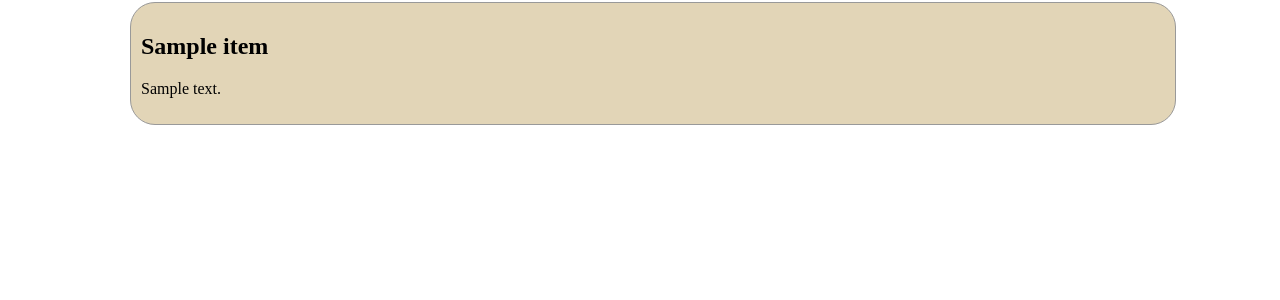
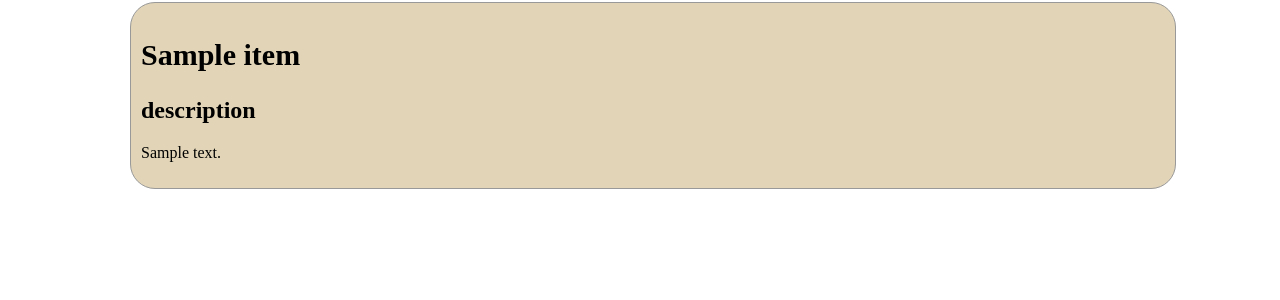
Before and after one commit to haistol/CatalogApp, a Flask app: a page that uses src/templates/item.html in a window 1280 px wide. Shown: the part 108-408 px from the top of the page. Run offline with Flask 2, Linux system fonts and the light colour scheme; tables that the repository leaves empty hold one stand-in row (values such as "Sample post"); parts of the project's set-up code (start-up, migrations or seed data) failed here and were passed over; some libraries are stand-ins or nearby versions.

Commit message:
add css styles to the item template

```diff
--- a/src/templates/item.html
+++ b/src/templates/item.html
@@ -1,13 +1,14 @@
 {% extends "base.html" %}
 {% block body %}
-		<div class = 'pane'>
-			<section>
-				<h2>{{item.name}}</h2>
-				<p>{{item.description}}</p>
+			<section class="pane">
+				<h1 id="item-name">{{item.name}}</h1>
+				<h2>description</h2>
+				<p id="itme-desc">{{item.description}}</p>
 				{% if user.user_id == item.user_id %}
-					<a href = "{{url_for('edit_category_item', category_name = category.name, item_name = item.name)}}"> <p>Edit</p></a>
-					<a href = "{{url_for('delete_category_item', category_name = category.name, item_name = item.name)}}"> <p>Delete</p></a>
+					<section class="container">
+						<a href = "{{url_for('edit_category_item', category_name = category.name, item_name = item.name)}}"> <p>Edit</p></a>
+						<p>  /  </p>
+						<a href = "{{url_for('delete_category_item', category_name = category.name, item_name = item.name)}}"> <p>Delete</p></a>
+					</section>
 				{% endif %}
-			</section>
-		</div>
 {% endblock %}
```
